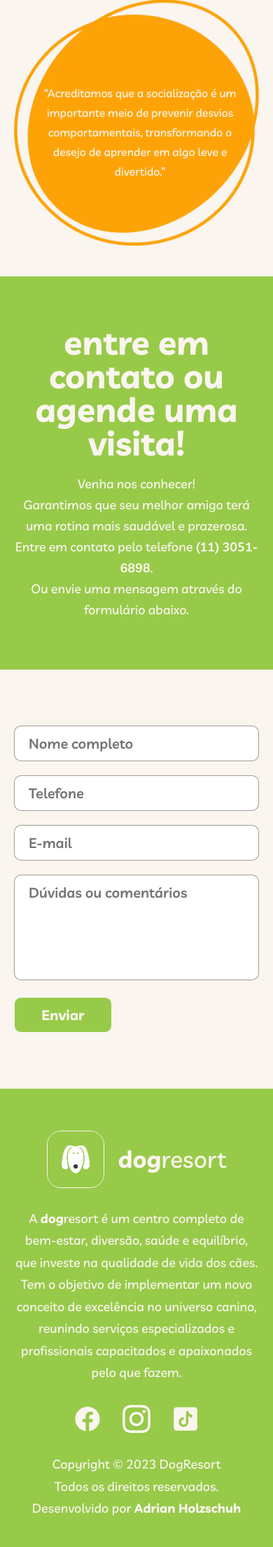
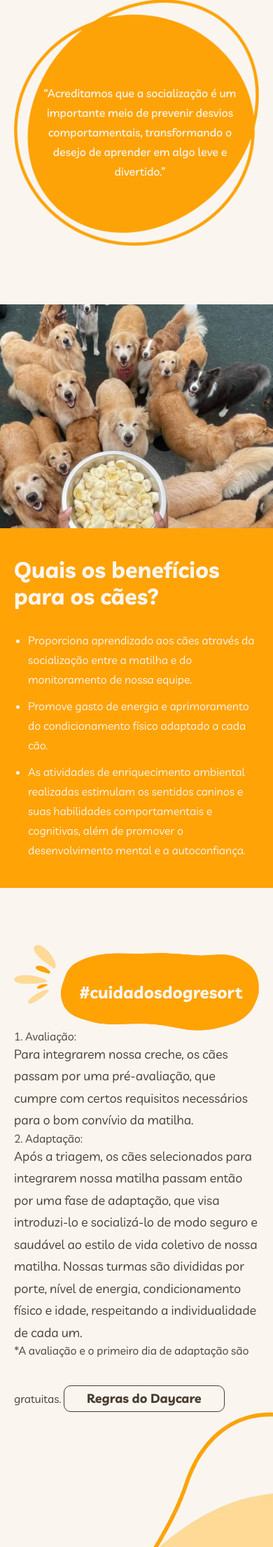
Before and after one commit to adrianholz/DogResort, a PHP site: page /daycare.html in a window 390 px wide; the page is wider, and only the part inside the window is pictured. Shown: the part 926-3137 px from the top of that part at 70% size. Run offline with PHP 8.4, Linux system fonts and the light colour scheme.

Commit message:
Daycare Info

```diff
--- a/css/daycare.css
+++ b/css/daycare.css
@@ -1,7 +1,7 @@
 .daycare-inner {
   max-width: 1200px;
   margin: 0 auto;
-  padding: 120px 20px 40px 20px;
+  padding: 120px 20px 0 20px;
 }
 
 .daycare-logo {
@@ -31,7 +31,8 @@
   margin-bottom: 40px;
 }
 
-.daycare-inner p {
+.daycare-inner p,
+.daycare-benefits ul li {
   font-size: 1.125em;
   line-height: 1.75em;
   max-width: 450px;
@@ -97,6 +98,78 @@
   gap: 20px;
 }
 
+.daycare-benefits {
+  width: 100%;
+  background-color: var(--d2);
+  color: var(--w1);
+  display: grid;
+  grid-template-columns: 1fr 1fr;
+  gap: 40px;
+  align-items: center;
+  margin: 120px 0;
+}
+
+.daycare-benefits img {
+  max-width: 820px;
+  width: 100%;
+  height: auto;
+  object-fit: cover;
+}
+
+.daycare-benefits span {
+  font-size: 3.5em;
+  font-weight: 700;
+  line-height: 52px;
+  max-width: 540px;
+  display: inline-block;
+  margin-bottom: 20px;
+}
+
+.daycare-benefits ul {
+  list-style: unset;
+  margin-left: 20px;
+}
+
+.daycare-benefits ul li {
+  max-width: 600px;
+  margin-top: 10px;
+}
+
+.daycare-benefits div {
+  padding: 0 20px;
+}
+
+.daycare-procedure-inner {
+  padding-top: 0;
+}
+
+.daycare-decorator {
+  width: 100%;
+  max-width: 700px;
+  display: block;
+  margin: 0 auto;
+  padding-right: 140px;
+}
+
+.daycare-dec {
+  position: relative;
+  animation: float 2s ease-in-out infinite;
+}
+
+.daycare-dec span {
+  text-align: center;
+  font-size: 3em;
+  font-weight: 700;
+  position: absolute;
+  left: 0;
+  right: 0;
+  top: 120px;
+  margin-left: auto;
+  margin-right: auto;
+  width: 480px;
+  color: var(--w1);
+}
+
 @media (max-width: 1220px) {
   .daycare-dec-images img {
     max-width: 400px;
@@ -110,6 +183,10 @@
   .daycare-logo img {
     max-width: 140px;
   }
+  .daycare-benefits span {
+    font-size: 2em;
+    line-height: 38px;
+  }
 }
 
 @media (max-width: 960px) {
@@ -120,6 +197,9 @@
     max-width: 400px;
     margin: 0 auto;
     padding: 60px 20px 40px 20px;
+  }
+  .daycare-procedure-inner {
+    padding: 0 20px;
   }
   .daycare-logo {
     flex-direction: column;
@@ -132,7 +212,8 @@
   .daycare-logo h1 {
     font-size: 3.5em;
   }
-  .daycare-page p {
+  .daycare-page p,
+  .daycare-benefits ul li {
     font-size: 1em;
   }
   .daycare-paragraph {
@@ -155,4 +236,34 @@
   .daycare-dec-images {
     display: none;
   }
+  .daycare-benefits {
+    margin: 40px 0 80px 0;
+    grid-template-columns: 1fr;
+  }
+  .daycare-benefits img {
+    width: 100%;
+    max-width: 100%;
+    object-fit: cover;
+    max-height: 320px;
+  }
+  .daycare-benefits div {
+    padding: 0 20px 40px 20px;
+  }
+  .daycare-dec img {
+    max-width: 400px;
+  }
+  .daycare-dec span {
+    font-size: 1.75em;
+    top: 65px;
+  }
 }
+
+@media (max-width: 445px) {
+  .daycare-dec span {
+    font-size: 1.5em;
+    margin: 0;
+    top: 57px;
+    left: -30px;
+    right: unset;
+  }
+}
--- a/css/team.css
+++ b/css/team.css
@@ -20,6 +20,12 @@
 
 .team-content {
   margin-bottom: 80px;
+}
+
+.team-inner p {
+  font-size: 1.125em;
+  line-height: 1.75em;
+  max-width: 700px;
 }
 
 .team-inner h2 {
--- a/daycare.html
+++ b/daycare.html
@@ -101,8 +101,50 @@
         <img src="img/Daycare 3.webp" alt="Cachorros Parque DogResort">
       </div>
     </div>
+  </main>
 
-  </main>
+  <section class="daycare-benefits">
+    <img src="img/Daycare 5.webp" alt="Cachorros Creche Animais">
+    <div>
+      <span>Quais os benefícios para os cães?</span>
+      <ul>
+        <li>Proporciona aprendizado aos cães através da socialização entre a matilha e do monitoramento de nossa equipe.</li>
+        <li>Promove gasto de energia e aprimoramento do condicionamento físico adaptado a cada cão.</li>
+        <li>As atividades de enriquecimento ambiental realizadas estimulam os sentidos caninos e suas habilidades comportamentais e cognitivas, além de promover o desenvolvimento mental e a autoconfiança.</li>
+      </ul>
+    </div>
+  </section>
+
+  <section class="daycare-procedure">
+    <div class="daycare-inner daycare-procedure-inner">
+      <div class="daycare-dec">
+        <img src="img/Daycare 6.webp" alt="Decorador Laranja Daycare" class="daycare-decorator">
+        <span>#cuidadosdogresort</span>
+      </div>
+      <div class="daycare-information">
+        <div class="daycare-text">
+          <h2>1. Avaliação:</h2>
+          <p>Para integrarem nossa creche, os cães passam por uma pré-avaliação, que cumpre com certos requisitos necessários para o bom convívio da matilha.</p>
+          <h2>2. Adaptação:</h2>
+          <p>Após a triagem, os cães selecionados para integrarem nossa matilha passam então por uma fase de adaptação, que visa introduzi-lo e socializá-lo de modo seguro e saudável ao estilo de vida coletivo de nossa matilha. Nossas turmas são divididas por porte, nível de energia, condicionamento físico e idade, respeitando a individualidade de cada um.</p>
+          <span>*A avaliação e o primeiro dia de adaptação são gratuitas.</span>
+          <a href="#regras" class="button">Regras do Daycare</a>
+        </div>
+        <div class="daycare-information-balloon">
+          <img src="img/Daycare 7.webp" alt="Daycare Informação Balão">
+          <span>Requisitos <br><strong>dog</strong>resort</span>
+          <ul>
+            <li>Todos os cães machos devem ser castrados;</li>
+            <li>As fêmeas no período do cio não podem frequentar o daycare;</li>
+            <li>Todas as vacinas devem estar em dia (V8 ou V10, raiva, gripe e giárdia);</li>
+            <li>O controle de pulgas e carrapato deve ser feito mensalmente;</li>
+            <li>Realizar exames de fezes a cada 3 meses;</li>
+            <li>Cães passam por análise socio-comportamental, que determinam sua capacidade de integração à nossa matilha.</li>
+          </ul>
+        </div>
+      </div>
+    </div>
+  </section>
 
   <section class="contact" id="contact">
     <div class="contact-inner">
```
